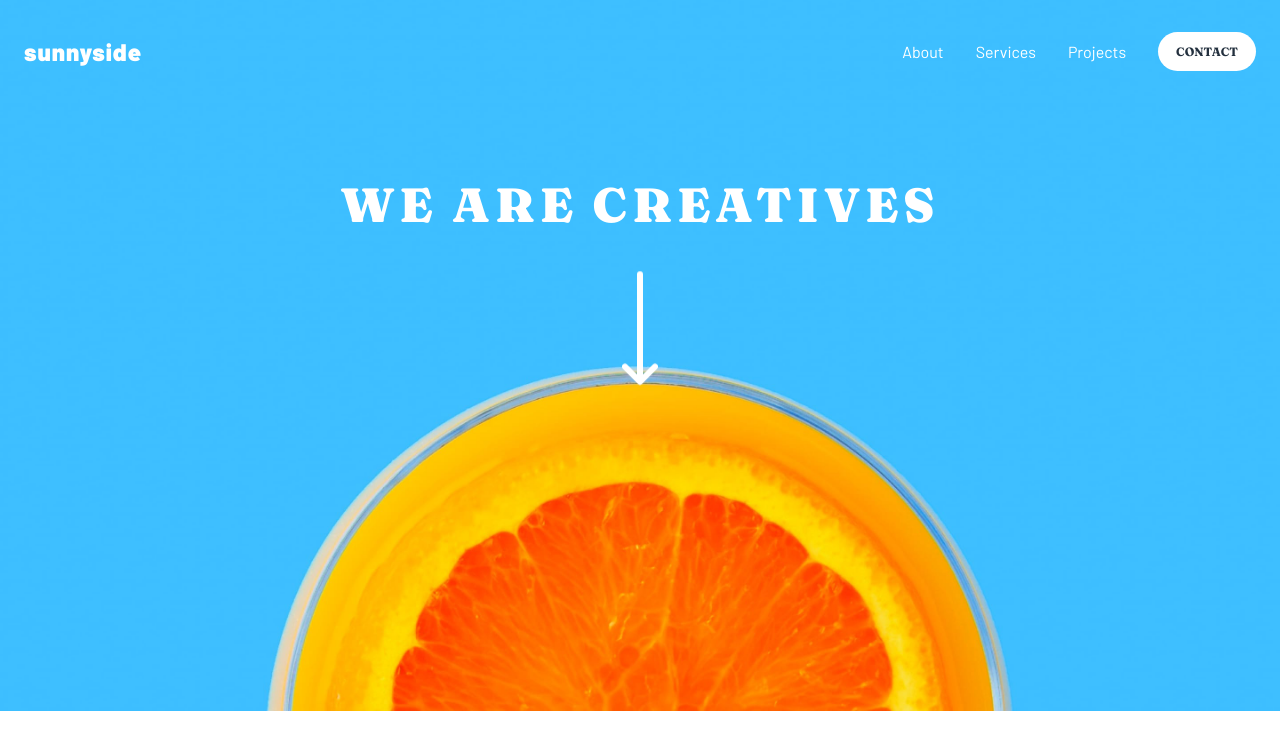
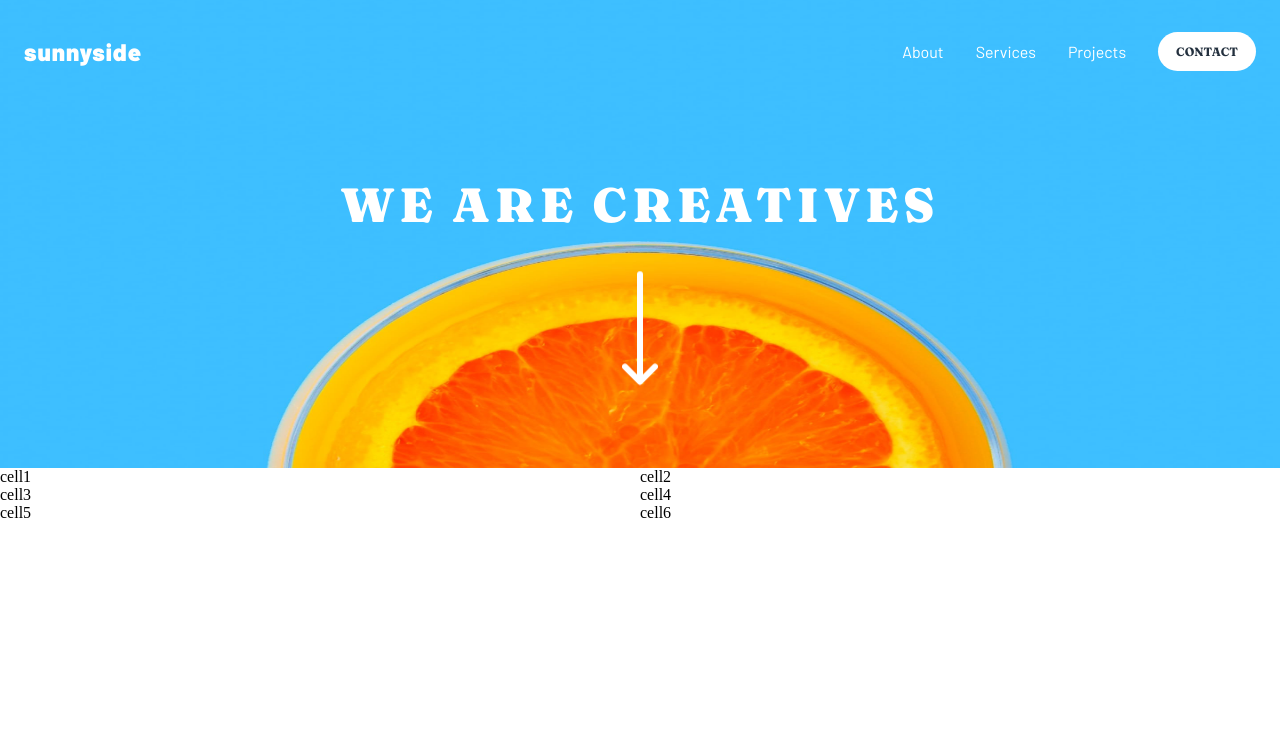
Before and after one commit to dilaraj/agency-landing-page, a React (Vite) app: page / in a window 1280 px wide. Shown: the top 750 px of the page. Built offline with nearby package versions, Linux system fonts and the light colour scheme.

Commit message:
Fixing hero overflow

```diff
--- a/src/App.css
+++ b/src/App.css
@@ -1,3 +1,9 @@
-* {
-  /* border: 1px solid; */
+.master-container {
+  display: flex;
+  flex-direction: column;
 }
+
+.hero,
+.agencyFeaturesGrid {
+  position: relative;
+}
--- a/src/App.jsx
+++ b/src/App.jsx
@@ -2,11 +2,13 @@ import './App.css'
 
 // Sections
 import Hero from './sections/Hero/Hero'
+import AgencyFeaturesGrid from './sections/AgencyFeaturesGrid/AgencyFeaturesGrid'
 
 export default function App() {
   return (
     <div className="master-container">
       <div className="hero"><Hero /></div>
+      <div className="agencyFeaturesGrid"><AgencyFeaturesGrid /></div>
     </div>
   )
 }
--- /dev/null
+++ b/src/sections/AgencyFeaturesGrid/AgencyFeaturesGrid.css
@@ -0,0 +1,12 @@
+.agency-features-grid-container {
+    display: flex;
+    flex-direction: column;
+}
+
+@media (min-width: 768px) {
+    .agency-features-grid-container {
+        display: grid;
+        grid-template-columns: 1fr 1fr;
+        grid-template-rows: 1fr 1fr 1fr;
+    }
+}
--- /dev/null
+++ b/src/sections/AgencyFeaturesGrid/AgencyFeaturesGrid.jsx
@@ -0,0 +1,14 @@
+import './AgencyFeaturesGrid.css'
+
+export default function AgencyFeaturesGrid() {
+    return (
+        <div className="agency-features-grid-container">
+            <div className="cell1">cell1</div>
+            <div className="cell2">cell2</div>
+            <div className="cell3">cell3</div>
+            <div className="cell4">cell4</div>
+            <div className="cell5">cell5</div>
+            <div className="cell6">cell6</div>
+        </div>
+    )
+}
--- a/src/sections/Hero/Hero.css
+++ b/src/sections/Hero/Hero.css
@@ -1,11 +1,12 @@
 .hero-container {
     width: 100vw;
-
+    height: auto;
+    position: relative;
 }
 
 .hero-background-img {
     width: 100%;
-    height: auto;
+    height: 100%;
 
     position: absolute;
     z-index: -1;
```
